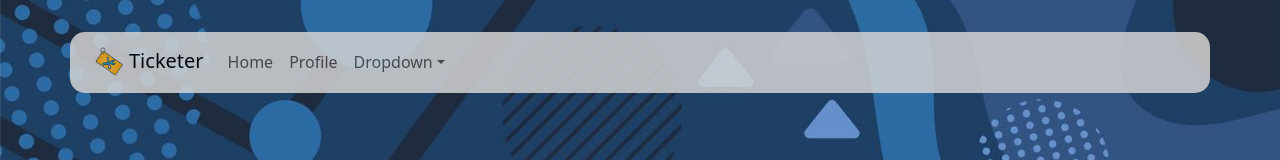
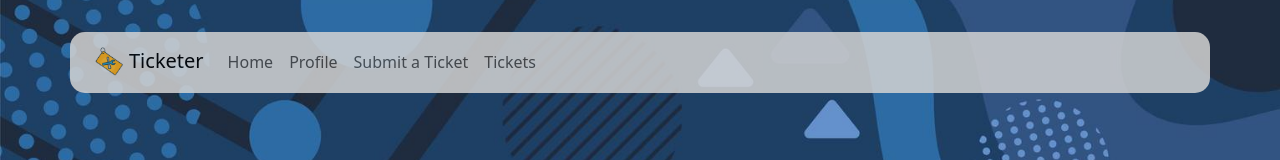
Before and after one commit to felixzhu88/madhacks-2024, a React (Create React App) app in the folder my-app/: page / in a window 1280 px wide. Shown: the top 160 px of the page. Built offline with nearby package versions, Linux system fonts and the light colour scheme.

Commit message:
updating home page

```diff
--- a/my-app/src/App.js
+++ b/my-app/src/App.js
@@ -2,15 +2,14 @@ import './App.css';
 import Container from 'react-bootstrap/Container';
 import Nav from 'react-bootstrap/Nav';
 import Navbar from 'react-bootstrap/Navbar';
-import NavDropdown from 'react-bootstrap/NavDropdown';
 import Button from 'react-bootstrap/Button';
-import background from './images/background.jpg';
 import logo from './images/logo.png';
 import 'bootstrap/dist/css/bootstrap.min.css';
 
-import { BrowserRouter as Router, Routes, Route, Link } from 'react-router-dom'; // Import from react-router-dom
-import TicketsPage from './pages/Tickets/TicketPage'; // Correct relative path
-import ProfilePage from './pages/Profile/ProfilePage'; // Correct relative path
+import { BrowserRouter as Router, Routes, Route, Link } from 'react-router-dom';
+import TicketsPage from './pages/Tickets/TicketPage';
+import ProfilePage from './pages/Profile/ProfilePage';
+import SubmitTicketPage from './pages/Submit-Ticket/SubmitTicket';
 
 function NavBar() {
   return (
@@ -32,11 +31,8 @@ function NavBar() {
           <Nav className="me-auto">
             <Nav.Link as={Link} to="/">Home</Nav.Link>
             <Nav.Link as={Link} to="/profile">Profile</Nav.Link>
-            <NavDropdown title="Dropdown" id="basic-nav-dropdown">
-              <NavDropdown.Item as={Link} to="/tickets">Tickets</NavDropdown.Item>
-              <NavDropdown.Item href="#action/3.2">Submit a Ticket</NavDropdown.Item>
-              <NavDropdown.Item href="#action/3.3">Help</NavDropdown.Item>
-            </NavDropdown>
+            <Nav.Link as={Link} to="/submit-ticket">Submit a Ticket</Nav.Link>
+            <Nav.Link as={Link} to="/tickets">Tickets</Nav.Link>
           </Nav>
         </Navbar.Collapse>
       </Container>
@@ -78,6 +74,7 @@ function App() {
           <Route path="/" element={<Jumbotron />} />
           <Route path="/tickets" element={<TicketsPage />} />
           <Route path="/profile" element={<ProfilePage />} />
+          <Route path="/submit-ticket" element={<SubmitTicketPage />} />
         </Routes>
       </div>
     </Router>
```
